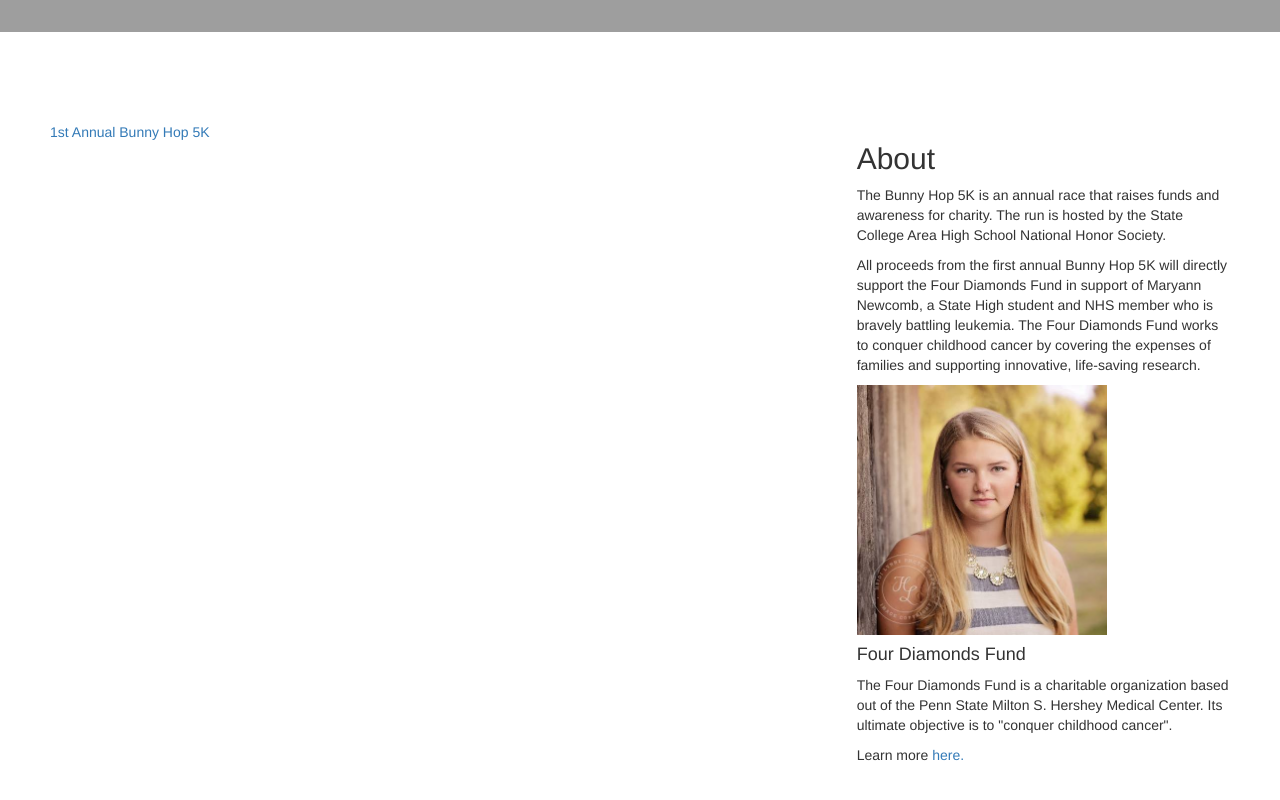
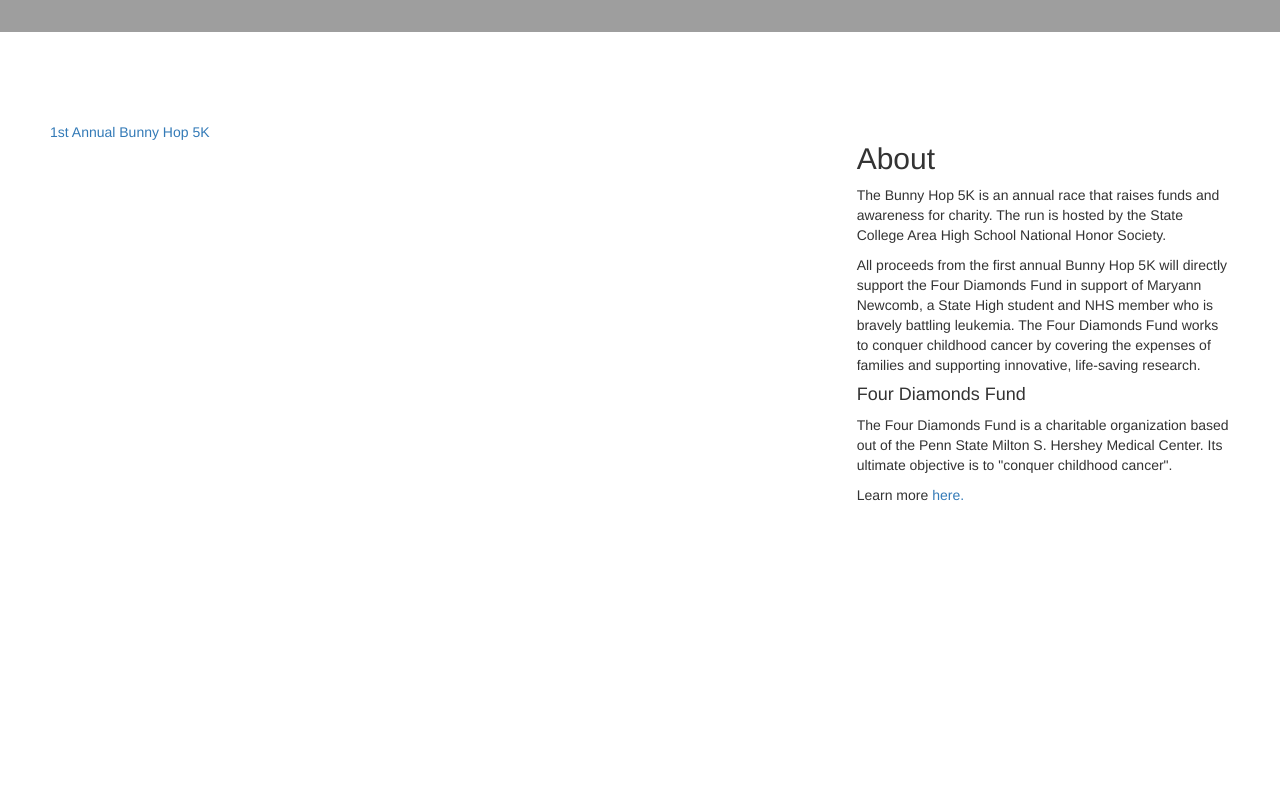
Before and after one commit to scnhs/bunnyhop5k, a plain HTML site: page index.html in a window 1280 px wide. Shown: the part 346-1146 px from the top of the page. Drawn offline with nearby package versions, Linux system fonts and the light colour scheme; grey boxes are pictures that could not be loaded.

Commit message:
Update index.html

```diff
--- a/index.html
+++ b/index.html
@@ -40,7 +40,6 @@
     <p>All proceeds from the first annual Bunny Hop 5K will directly support the Four Diamonds Fund in support of Maryann Newcomb, a State High student and NHS member who is bravely battling leukemia. The Four Diamonds Fund works to conquer childhood cancer by covering the expenses of families and supporting innovative, life-saving research.
       </p>
       <!--h2>The Cause </h2-->
-      <img src= "https://raw.githubusercontent.com/scnhs/bunnyhop5k/master/maryann.jpg" width="250px" height="250px">
       <h4> Four Diamonds Fund </h4>
       <p>The Four Diamonds Fund is a charitable organization based out of the Penn State Milton S. Hershey Medical Center. Its ultimate objective is to "conquer childhood cancer". </p>
       <p> Learn more <a href = "http://www.fourdiamonds.org/"> here. </a>  </p>
@@ -57,6 +56,7 @@
     <img src= "https://raw.githubusercontent.com/scnhs/bunnyhop5k/master/ep9t4Rp.jpg">
   </div>
   <div class="col-sm-8">
+<img src= "https://raw.githubusercontent.com/scnhs/bunnyhop5k/master/maryann.jpg" width="250px" height="250px">
 <h4> Maryann Newcomb </h4>
       <p><i>"Growing up in State College I was introduced to Four Diamonds at a young age, I knew it was a good organization but I never knew how impactful it could be. Being on the receiving end of Four Diamonds has completely changed my view of the organization. Having leukemia is already stressful enough as is. Fortunately because of Four Diamonds other stress causing factors such as paying for treatment, which is astronomical, is taken care of. In addition, I am fortunate to have such a good protocol and survival rate because of the research that Four Diamonds does. Four Diamonds makes such a huge impact on the lives and families of kids battling cancer, I wouldn’t be where I am today without them."</i></p>
 </div>
```
